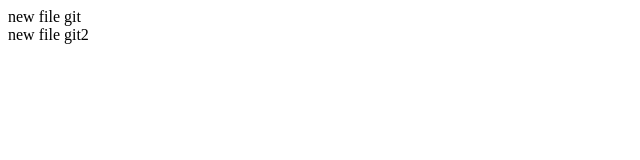
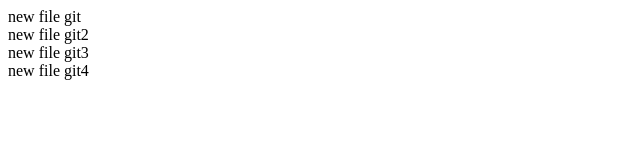
Before and after one commit to IhorKotliar/git-test, a plain HTML site: page index.html in a window 1280 px wide. Shown: the whole page, without its empty margins (0-640 px from the left). Drawn offline with Linux system fonts and the light colour scheme.

Commit message:
3-rd commit new master 3-rd commit new master 3-rd commit new master

```diff
--- a/index.html
+++ b/index.html
@@ -9,5 +9,10 @@
 <body>
     <div> new file git</div>
     <div> new file git2</div>
+    <div> new file git3</div>
+    <div> new file git4</div>
+
+
 </body>
+
 </html>
```
